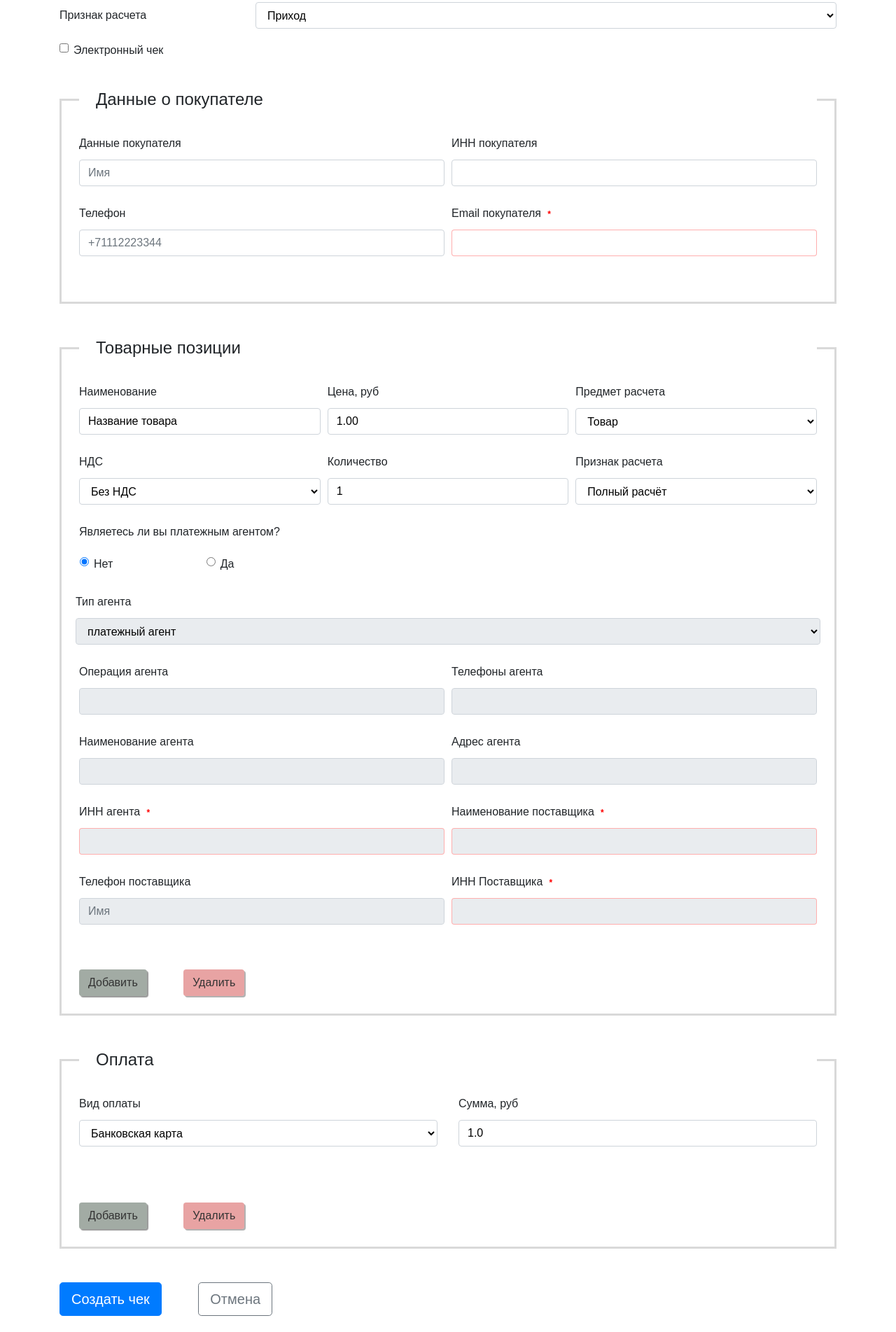
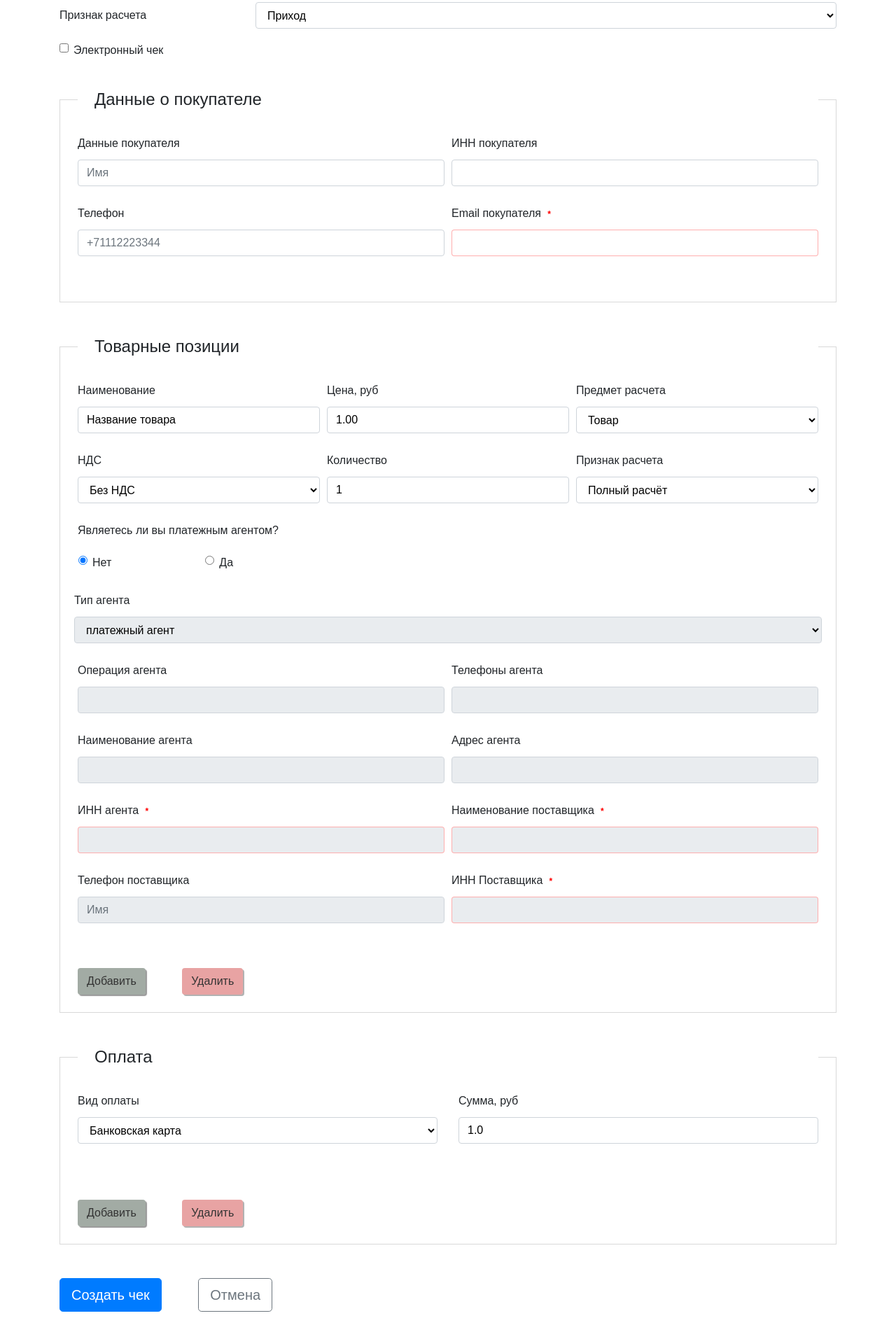
Before and after one commit to ANSNEKIT/ecom_new_lk, a website: page source/index.html in a window 1280 px wide. Shown: the part 177-2080 px from the top of the page at 70% size. Drawn offline with Linux system fonts and the light colour scheme.

Commit message:
Исправлены стили

```diff
--- a/source/index.html
+++ b/source/index.html
@@ -162,11 +162,11 @@
         <p>Являетесь ли вы платежным агентом?</p>
 
         <div class="form-group row mb-4" id="isAgent">
-          <div class="form-check col-sm-2 ml-3">
+          <div class="form-check col-sm-2 ml-3" id="isAgentFalse">
             <input class="form-check-input" type="radio" id="AgentFalse" name="agent" checked>
             <label class="form-check-label" for="AgentFalse">Нет</label>
           </div>
-          <div class="form-check col-sm-2">
+          <div class="form-check col-sm-2" id="isAgentTrue">
             <input class="form-check-input" type="radio" id="AgentTrue" name="agent">
             <label class="form-check-label" for="AgentTrue">Да</label>
           </div>
@@ -249,7 +249,7 @@
       <button type="button" class="btn btn-remove mt-5" name="action" value="remove.item.0">Удалить</button>
     </fieldset>
 
-    <fieldset class="FormGroup3 mb-5">
+    <fieldset class="FormGroup4 mb-5">
       <legend class="pl-4">Оплата</legend>
 
       <div class="form-group row">
@@ -285,5 +285,6 @@
   </form>
 </main>
 
+<script type="text/javascript" src="js/index.js"></script>
 </body>
 </html>
--- a/source/sass/_core.scss
+++ b/source/sass/_core.scss
@@ -7,8 +7,8 @@ body{
 
 }
 
-.FormGroup2, .FormGroup3 {
-  border: 3px solid rgba(180, 180, 180, 0.5);
+.FormGroup2, .FormGroup3, .FormGroup4 {
+  border: 1px solid rgba(180, 180, 180, 0.5);
   padding: 25px;
 }
 
```
Also changed, not shown: source/css/style.css, source/css/style.min.css.
